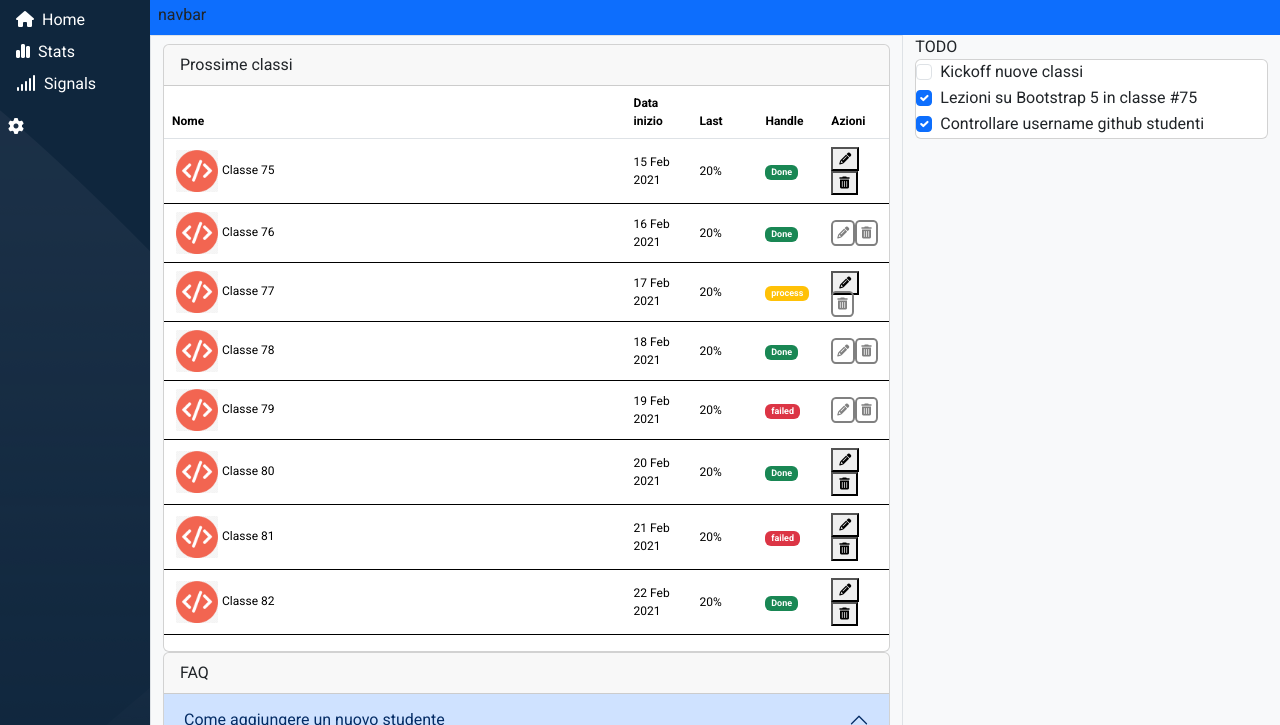
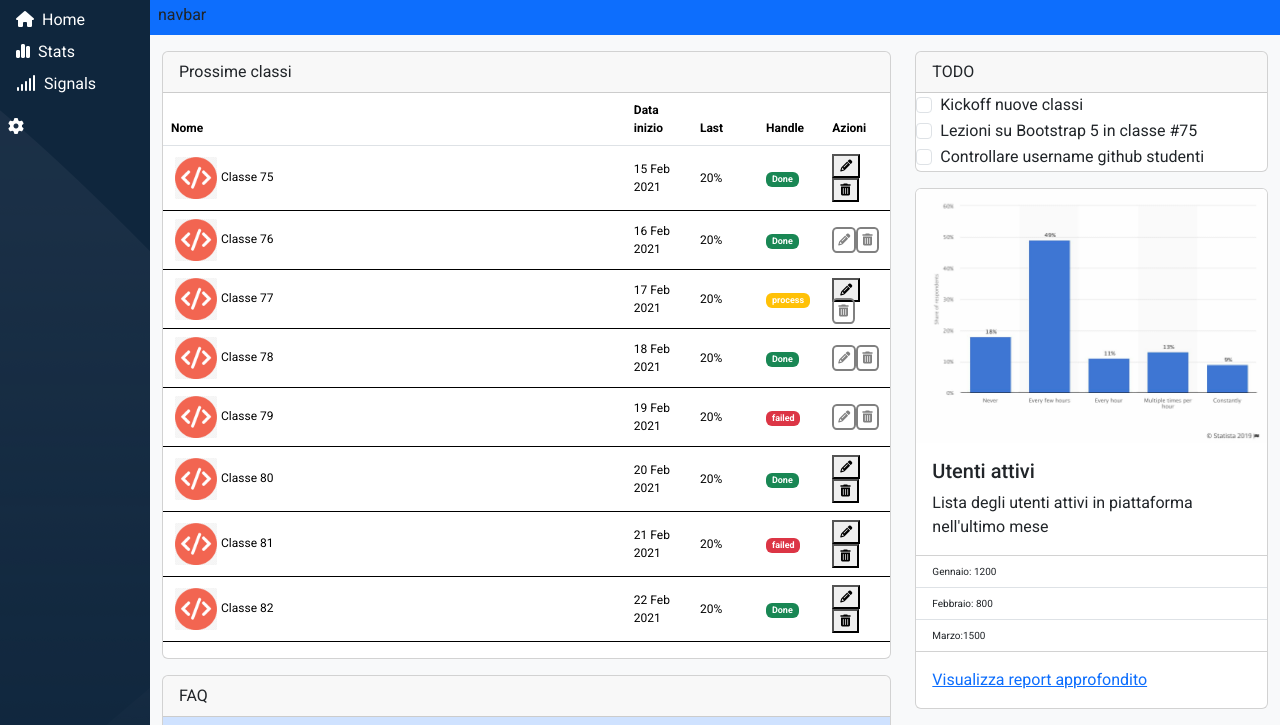
Before and after one commit to chiara1911/html-css-bootstrap-dashboard, a plain HTML site: page index.html in a window 1280 px wide. Shown: the part 75-800 px from the top of the page. Drawn offline with nearby package versions, Linux system fonts and the light colour scheme.

Commit message:
add stats card

```diff
--- a/index.html
+++ b/index.html
@@ -65,7 +65,7 @@
                 <div class="container-fluid ">
 
                     <div id="dashboard" class="row">
-                        <div class="dash-left col-12 col-lg-8 py-2 border">
+                        <div class="dash-left col-12 col-lg-8 py-3 ">
                             <!--section prossime-classi  -->
                             <div class="">
                                 <div class="card">
@@ -154,7 +154,7 @@
                                     </table>
 
                                 </div>
-                                <div class="card">
+                                <div class="card my-3">
                                     <div class="card-header">
                                         FAQ
                                     </div>
@@ -220,29 +220,46 @@
 
                         </div>
                         <div class="dash-right col-12 col-lg-4">
-
-
+                            <div class="card my-3 ">
                                 <div class="card-header">TODO</div>
-                                <div class="card">
-                                    <div class="form-check">
+                                <div class="form-check ">
                                     <input class="form-check-input" type="checkbox" value="" id="flexCheckDefault">
                                     <label class="form-check-label" for="flexCheckDefault">
                                         Kickoff nuove classi
                                     </label>
                                 </div>
                                 <div class="form-check">
-                                        <input class="form-check-input" type="checkbox" value="" id="flexCheckChecked" checked>
+                                    <input class="form-check-input" type="checkbox" value="" id="flexCheckChecked"
+                                        >
                                     <label class="form-check-label" for="flexCheckChecked">
                                         Lezioni su Bootstrap 5 in classe #75
                                     </label>
                                 </div>
                                 <div class="form-check">
-                                        <input class="form-check-input" type="checkbox" value="" id="flexCheckChecked" checked>
+                                    <input class="form-check-input" type="checkbox" value="" id="flexCheckChecked"
+                                       >
                                     <label class="form-check-label" for="flexCheckChecked">
                                         Controllare username github studenti
                                     </label>
                                 </div>
                             </div>
+                            <div class="card my-3">
+                                <img src="img/stats.jpeg" class="card-img-top" alt="stats">
+                                <div class="card-body">
+                                  <h5 class="card-title">Utenti attivi</h5>
+                                  <p class="card-text">Lista degli utenti attivi in piattaforma nell'ultimo mese</p>
+                                </div>
+                                <ul class="list-group list-group-flush">
+                                  <li class="list-group-item">Gennaio: 1200</li>
+                                  <li class="list-group-item">Febbraio: 800</li>
+                                  <li class="list-group-item">Marzo:1500</li>
+                                </ul>
+                                <div class="card-body">
+                                  <a href="#" class="card-link">Visualizza report approfondito</a>
+
+                                </div>
+                              </div>
+
                         </div>
 
                     </div>
```
Lines whose indentation alone changed are shown as unchanged.
